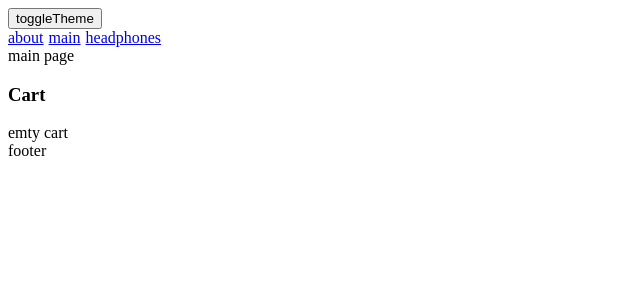
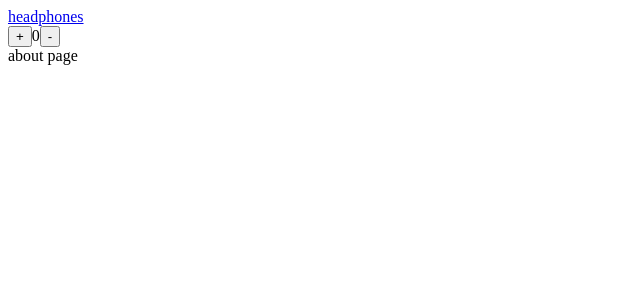
Before and after one commit to zubkov7/react-20240624-2, a Next.js app: page /about in a window 1280 px wide. Before the commit this address led to /. Shown: the top 300 px of the page, without its empty margins (0-640 px from the left). Built offline with nearby package versions, Linux system fonts and the light colour scheme.

Commit message:
lecture 11: next

```diff
--- /dev/null
+++ b/src/app/(unauthorized)/about/page.js
@@ -0,0 +1,10 @@
+import { Counter } from "../../component/counter/component";
+
+export default function AboutPage() {
+  return (
+    <div>
+      <Counter />
+      <div>about page</div>
+    </div>
+  );
+}
--- /dev/null
+++ b/src/app/(unauthorized)/layout.js
@@ -0,0 +1,10 @@
+import Link from "next/link";
+
+export default function Layout({ children }) {
+  return (
+    <div>
+      <Link href='/headphones'>headphones</Link>
+      {children}
+    </div>
+  );
+}
--- a/src/app/[...slug]/page.js
+++ b/src/app/[...slug]/page.js
@@ -1,13 +1,18 @@
 import { App } from "./app";
 
-export function generateStaticParams() {
-  return [
-    { slug: [""] },
-    { slug: ["headphones"] },
-    { slug: ["headphones", "MLXJ2LLA"] },
-  ];
+// export function generateStaticParams() {
+//   return [
+//     { slug: [""] },
+//     { slug: ["headphones"] },
+//     { slug: ["headphones", "MLXJ2LLA"] },
+//   ];
+// }
+
+export default function Page({ params: { slug } }) {
+  return (
+    <div>
+      <div>{slug.join(",")}</div>
+      <App />
+    </div>
+  );
 }
-
-export default function Page() {
-  return <App />;
-}
--- /dev/null
+++ b/src/app/component/counter/component.js
@@ -0,0 +1,15 @@
+"use client";
+
+import { useState } from "react";
+
+export const Counter = () => {
+  const [value, setValue] = useState(0);
+
+  return (
+    <div>
+      <button onClick={() => setValue((prev) => ++prev)}>+</button>
+      {value}
+      <button onClick={() => setValue((prev) => --prev)}>-</button>
+    </div>
+  );
+};
--- /dev/null
+++ b/src/app/component/headphones/component.js
@@ -0,0 +1,15 @@
+export async function getHeadphones() {
+  const result = await fetch("http://localhost:3001/api/products", {
+    next: {
+      next: { tags: ["headphones"] },
+    },
+  });
+
+  return result.json();
+}
+
+export const Headphones = async () => {
+  const data = await getHeadphones();
+
+  return <div>{data?.map(({ id }) => id)?.join(",")}</div>;
+};
```
Also changed, not shown: src/app/(authorized)/headphones/[headphoneId]/page.js (added, +7 -0 lines), src/app/(authorized)/headphones/layout.js (added, +10 -0 lines), src/app/(authorized)/headphones/page.js (added, +12 -0 lines), src/app/(authorized)/layout.js (added, +8 -0 lines), 1 other file (tests, documents, lock files or other folders).
